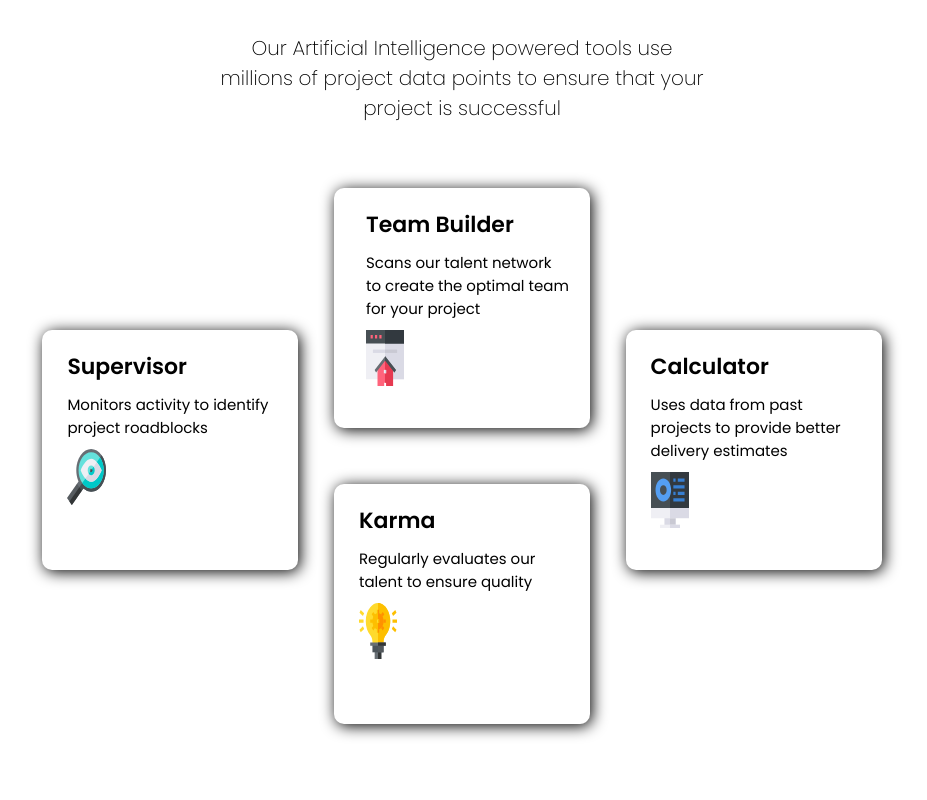
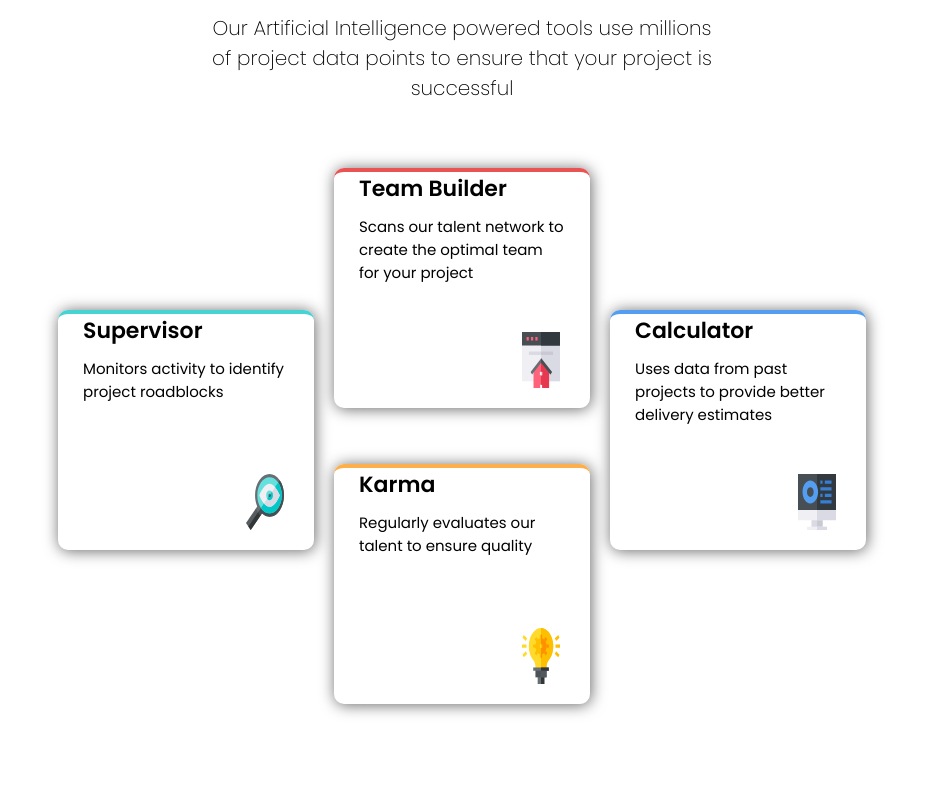
Before and after one commit to pawan00126/four-card-feature-section, a plain HTML site: page index.html in a window 1280 px wide. Shown: the part 162-962 px from the top of the page, without its empty margins (178-1105 px from the left). After the commit the page ends 922 px from the top, so only its background shows below. Drawn offline with Linux system fonts and the light colour scheme.

Commit message:
Update style.css

```diff
--- a/style.css
+++ b/style.css
@@ -10,6 +10,7 @@
     padding: 0px;
     margin: 0px;
     box-sizing: border-box;
+
 }
 
 body{
@@ -21,17 +22,12 @@ body{
     text-align: center;
     /* border: 2px solid red; */
     margin-top: 40px;
-    display: flex;
-    flex-direction: column;
-    padding: 20px;
 }
 
 .heading{
     font-size: 30px;
     /* border: 2px solid black; */
     padding: 5px;
-    padding-left: 25%;
-    padding-right: 25%;
     line-height: 40px;
 }
 
@@ -48,7 +44,7 @@ body{
     margin-top: 20px;
     padding: 25px 30%;
     line-height: 30px;
-    /* width: 30vw; */
+
     font-weight: 200;
     font-size: 20px;
 
@@ -75,14 +71,13 @@ body{
     text-align: start;
     padding-left: 25px;
     padding-right: 25px;
-    box-shadow: 2px 2px 15px;
+    box-shadow: 1px 1px 15px rgba(0,0,0,0.6);
     border-radius: 10px;
     margin: 10px;
     height: 30vh;
     width: 20vw;
-    padding-top: 20px;
-    padding-right: 20px;
-    padding-bottom: 30px;
+
+    position: relative;
 
 }
 
@@ -98,8 +93,11 @@ body{
     /* margin-top: 20px; */
     height: 7vh;
     width: 3vw;
-    /* position: relative; */
-    /* right: 10px; */
+
+    position: absolute;
+    bottom: 20px;
+    right:30px;
+
 }
 
 
@@ -115,20 +113,24 @@ body{
 }
 
 #box-1{
-    padding-left: 32px;
+    border-top: 4px solid hsl(0, 78%, 62%);
+}
+
+#box-2{
+    border-top: 4px solid hsl(34, 97%, 64%);
 }
 
 
 #card-1{
-    margin-right: 2vw;
+    border-top : 4px solid hsl(180, 62%, 55%);
 }
 
 
 #card-3{
-    /* border : 2px solid red; */
-    margin-left: 2vw;
+    border-top: 4px solid hsl(212, 86%, 64%);
 
 }
+
 
 
 }
@@ -232,8 +234,6 @@ body{
         border-top: 4px solid hsl(34, 97%, 64%);
     }
 
-
-
     #card-3{
         border-top: 4px solid hsl(212, 86%, 64%);
     }
```
